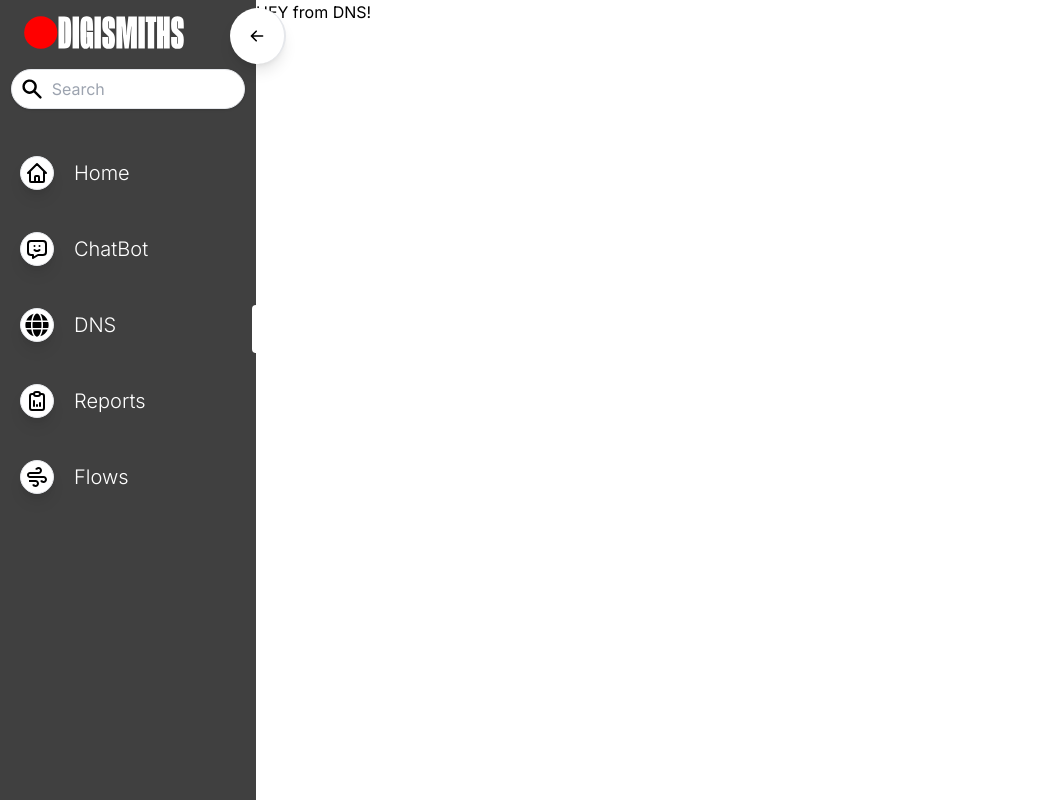
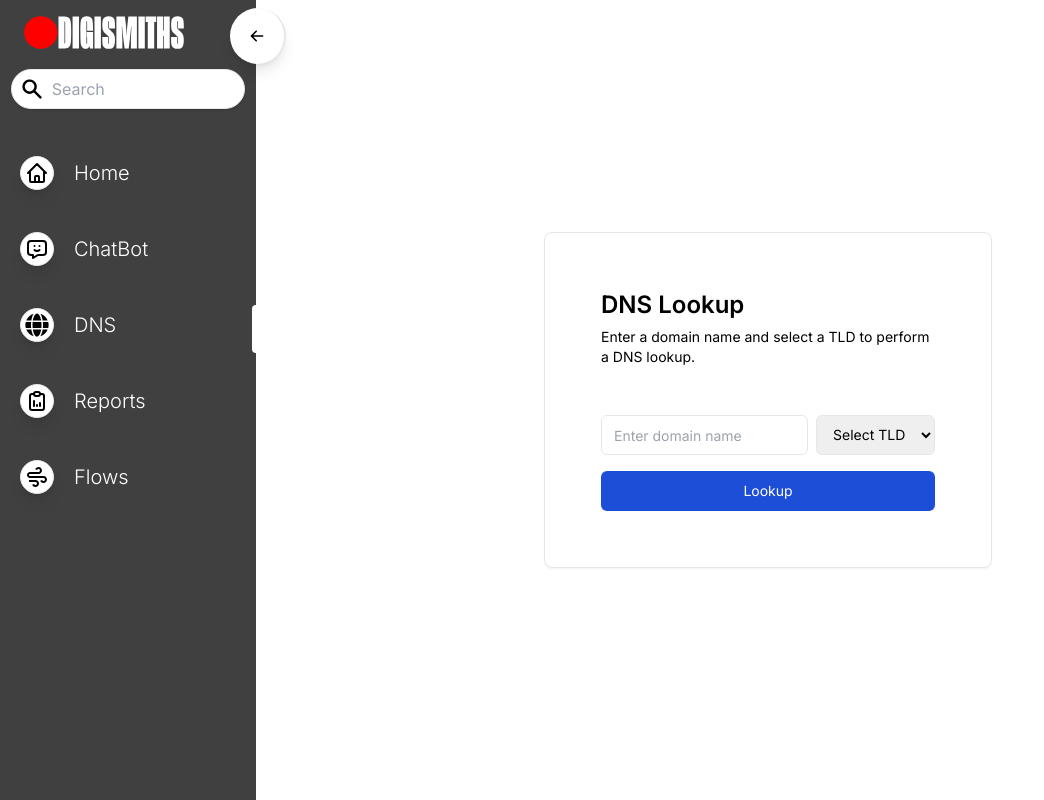
Before and after one commit to digismiths-club/openaiendpointsclient, a Next.js app: page /dashboard/dns in a window 1280 px wide. Shown: the whole page, without its empty margins (0-1044 px from the left). Built offline with nearby package versions, Linux system fonts and the light colour scheme; no server answers.

Commit message:
dns page

```diff
--- a/app/dashboard/dns/page.tsx
+++ b/app/dashboard/dns/page.tsx
@@ -1,11 +1,37 @@
-import React from 'react'
+"use client";
+import React, { useEffect } from "react";
+import DNSLookup from "@/components/DNSLookup";
+import OutputDNS from "@/components/OutputDNS";
 
 function page() {
+  useEffect(() => {
+    const apiUrl =
+      "https://openai-endpoints-60026948054.development.catalystserverless.in/server/test_func_/adding?num1=5&num2=2";
+    fetch(apiUrl, {
+      method: "GET",
+      headers: {
+        "Content-Type": "application/json",
+      },
+    })
+      .then((response) => {
+        if (!response.ok) {
+          console.log(response);
+        }
+        return response.json();
+      })
+      .then((data) => {
+        console.log("Data:", data);
+      })
+      .catch((error) => {
+        console.error("Error fetching data:", error);
+      });
+  }, []);
   return (
-    <div>
-      HEY from DNS!
+    <div className="flex justify-center items-center h-full w-full">
+      <DNSLookup />
+      {/* <OutputDNS /> */}
     </div>
-  )
+  );
 }
 
-export default page
+export default page;
--- a/app/globals.css
+++ b/app/globals.css
@@ -1,7 +1,7 @@
 @tailwind base;
 @tailwind components;
 @tailwind utilities;
-
+@import url('https://fonts.googleapis.com/css2?family=Poppins&family=Staatliches&display=swap');
 .hero{
   background-image: url('/hero.jpg');
   background-size: cover;
--- /dev/null
+++ b/components/DNSLookup.jsx
@@ -0,0 +1,56 @@
+import React from "react";
+
+const DNSLookup = () => {
+  return (
+    <div className="rounded-lg border shadow-sm max-w-md mx-auto p-6 sm:p-8 ">
+      <div className="flex flex-col space-y-1.5 p-6">
+        <h3 className="whitespace-nowrap text-2xl font-semibold ">
+          DNS Lookup
+        </h3>
+        <p className="text-sm">
+          Enter a domain name and select a TLD to perform a DNS lookup.
+        </p>
+      </div>
+      <div className="p-6">
+        <form className="space-y-4">
+          <div className="grid grid-cols-[1fr_auto] gap-2">
+            <input
+              type="text"
+              className="flex h-10 w-full rounded-md border  px-3 py-2 text-sm   focus-visible:outline-none focus-visible:ring-2 focus-visible:ring-ring focus-visible:ring-offset-2 disabled:cursor-not-allowed disabled:opacity-50"
+              placeholder="Enter domain name"
+            />
+            <div className="relative inline-block w-full">
+              <select
+                className="flex relative h-10 w-full items-center justify-between rounded-md border px-3 py-2 text-sm focus:outline-none focus:ring-2 focus:ring-ring focus:ring-offset-2 disabled:opacity-50"
+                defaultValue=""
+              >
+                <option value="" disabled>
+                  Select TLD
+                </option>
+                <option value="com">.com</option>
+                <option value="net">.net</option>
+                <option value="org">.org</option>
+                <option value="co">.co</option>
+                <option value="conz">.co.nz</option>
+                <option value="nz">.nz</option>
+                <option value="in">.in</option>
+                <option value="us">.us</option>
+                <option value="uk">.uk</option>
+                <option value="au">.au</option>
+                <option value="de">.de</option>
+              </select>
+            </div>
+          </div>
+          <button
+            className="inline-flex bg-blue-700 text-white items-center justify-center whitespace-nowrap rounded-md text-sm ring-offset-background transition-colors focus-visible:outline-none focus-visible:ring-2 focus-visible:ring-ring focus-visible:ring-offset-2 disabled:pointer-events-none disabled:opacity-50  hover:bg-blue-500 h-10 px-4 py-2 w-full"
+            type="submit"
+          >
+            Lookup
+          </button>
+        </form>
+      </div>
+    </div>
+  );
+};
+
+export default DNSLookup;
--- /dev/null
+++ b/components/OutputDNS.jsx
@@ -0,0 +1,19 @@
+import React from "react";
+
+const OutputDNS = () => {
+  return (
+    <div className="px-16 md:py-6 py-2 bg-zinc-200 rounded-lg border shadow-sm max-w-md mx-auto md:p-6 p-2 sm:p-8 md:min-w-96">
+      <div className="result flex flex-col gap-4">
+        <h3 className="text-xl font-bold">Output</h3>
+        <div className="result_content bg-white p-4 text-sm rounded-lg">
+          <p>Domain: example.com</p>
+          <p>IP Address: 192.168.1.1</p>
+          <p>DNS Server: 8.8.8.8</p>
+          <p>Lookup Time: 50ms</p>
+        </div>
+      </div>
+    </div>
+  );
+};
+
+export default OutputDNS;
--- a/tailwind.config.ts
+++ b/tailwind.config.ts
@@ -8,6 +8,10 @@ const config: Config = {
   ],
   theme: {
     extend: {
+      fontFamily: {
+        staatliches: ['Staatliches', 'sans-serif'],
+        poppins: ['Poppins', 'sans-serif'],
+      },
       backgroundImage: {
         "gradient-radial": "radial-gradient(var(--tw-gradient-stops))",
         "gradient-conic":
```
